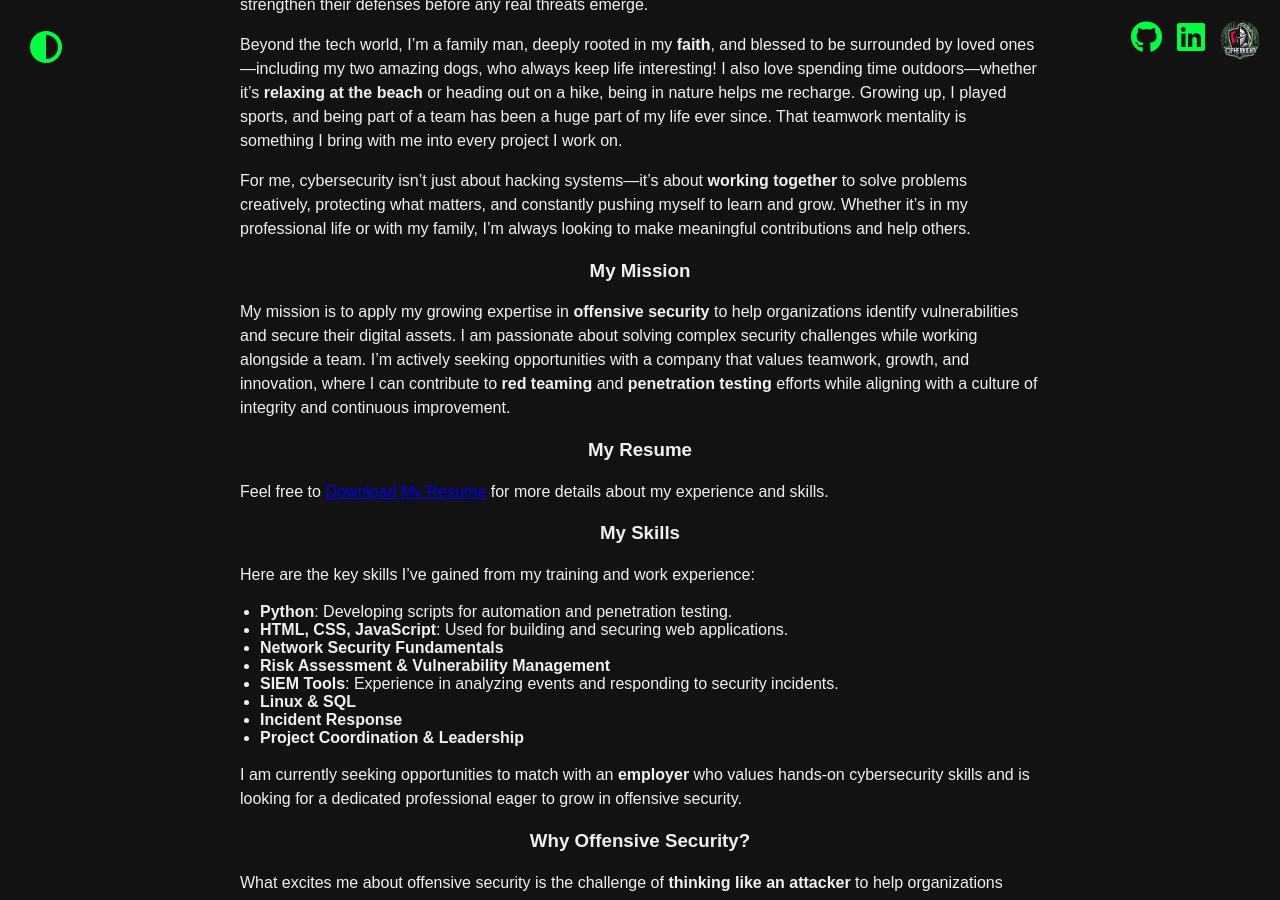
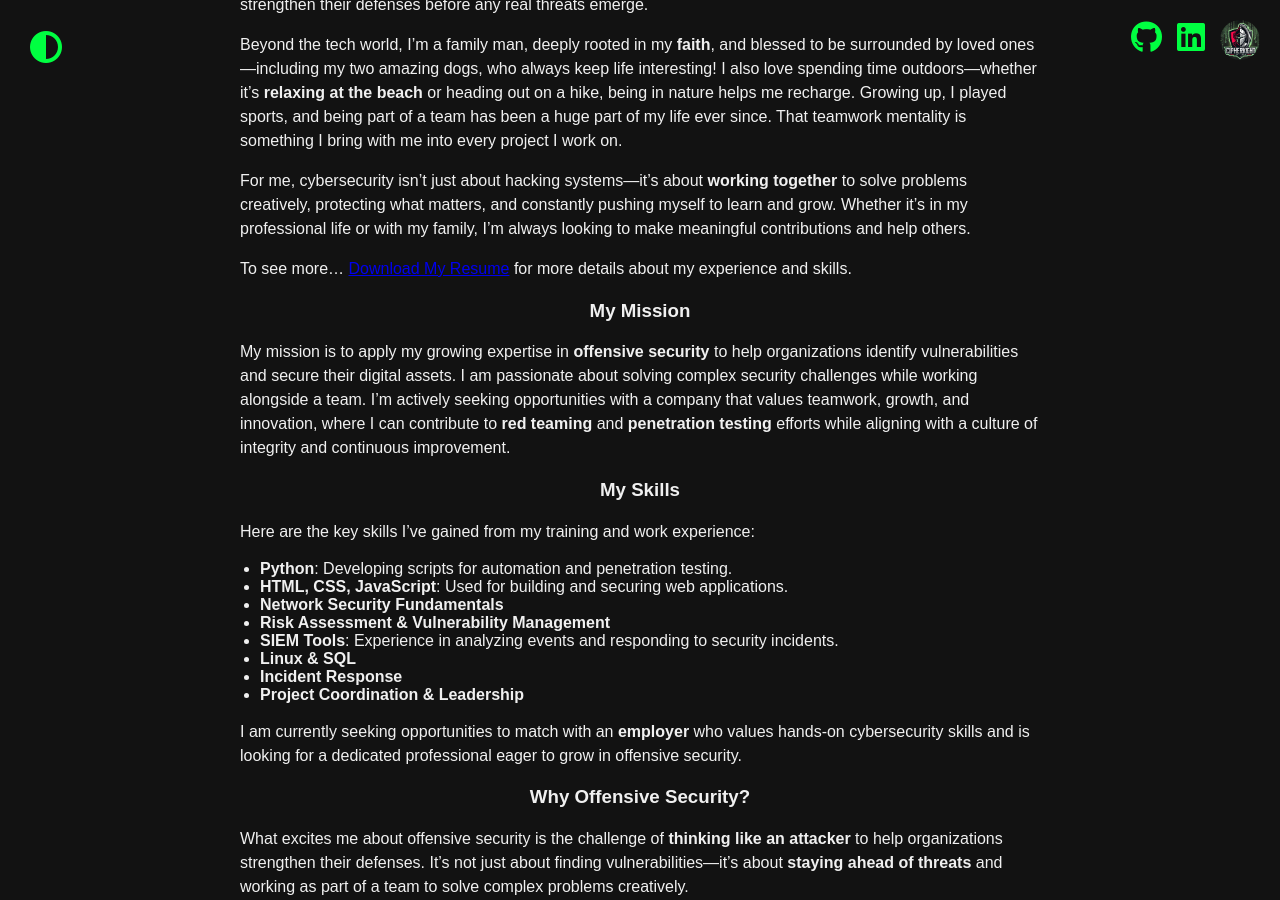
Before and after one commit to Travrl12/travrl12.github.io, a Jekyll site: the page built from about.markdown, in a window 1280 px wide and 900 px high, scrolled down 524 px. Built offline with Jekyll 4.4.1, drawn with Linux system fonts in a browser that asks for light colours.

Commit message:
Update about.markdown

```diff
--- a/about.markdown
+++ b/about.markdown
@@ -12,13 +12,11 @@ Beyond the tech world, I’m a family man, deeply rooted in my **faith**, and bl
 
 For me, cybersecurity isn’t just about hacking systems—it's about **working together** to solve problems creatively, protecting what matters, and constantly pushing myself to learn and grow. Whether it's in my professional life or with my family, I'm always looking to make meaningful contributions and help others.
 
+To see more... <a href="https://travrl12.github.io/assets/Resume/Travis__Lee_Resume_2024.pdf" target="_blank">Download My Resume</a> for more details about my experience and skills.
+
 ### My Mission
 
 My mission is to apply my growing expertise in **offensive security** to help organizations identify vulnerabilities and secure their digital assets. I am passionate about solving complex security challenges while working alongside a team. I'm actively seeking opportunities with a company that values teamwork, growth, and innovation, where I can contribute to **red teaming** and **penetration testing** efforts while aligning with a culture of integrity and continuous improvement.
-
-### My Resume
-
-Feel free to <a href="https://travrl12.github.io/assets/Resume/Travis__Lee_Resume_2024.pdf" target="_blank">Download My Resume</a> for more details about my experience and skills.
 
 ### My Skills
 
```
